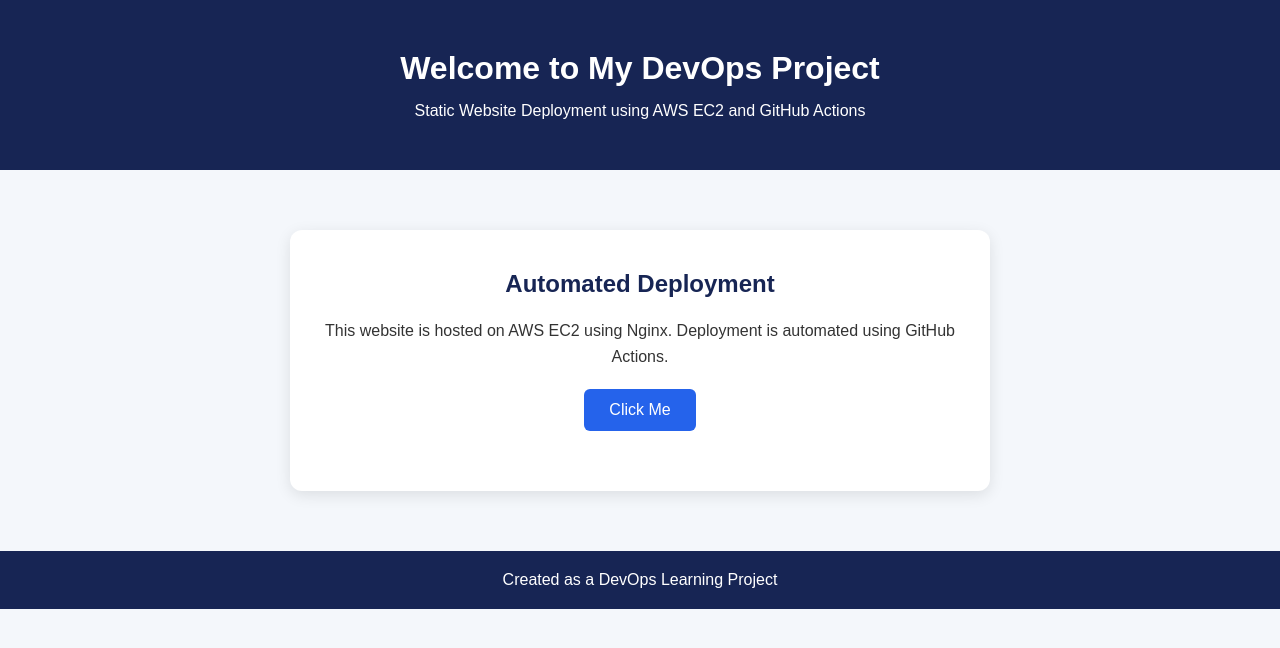
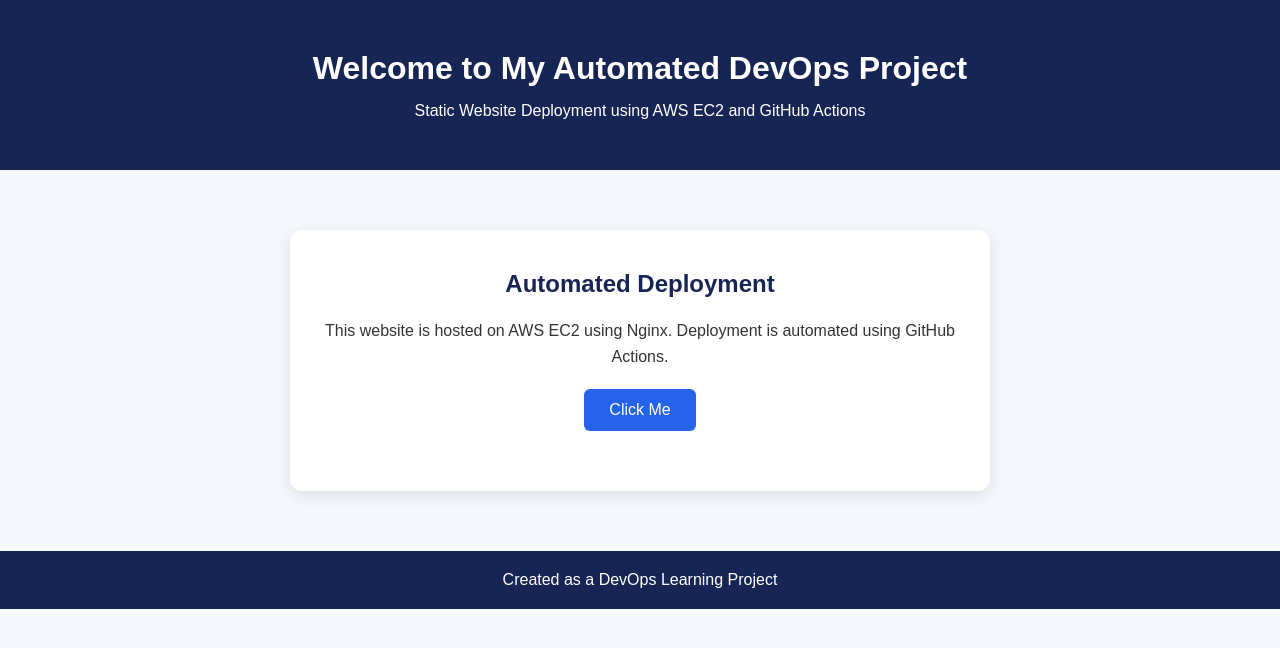
Before and after one commit to rushikeshsalunkhe70/static-site-ec2, a plain HTML site: page site/index.html in a window 1280 px wide. Drawn offline with Linux system fonts and the light colour scheme.

Commit message:
Test automatic website deployment

```diff
--- a/site/index.html
+++ b/site/index.html
@@ -10,7 +10,7 @@
 <body>
 
     <header>
-        <h1>Welcome to My DevOps Project</h1>
+        <h1>Welcome to My Automated DevOps Project</h1>
         <p>Static Website Deployment using AWS EC2 and GitHub Actions</p>
     </header>
 
```
